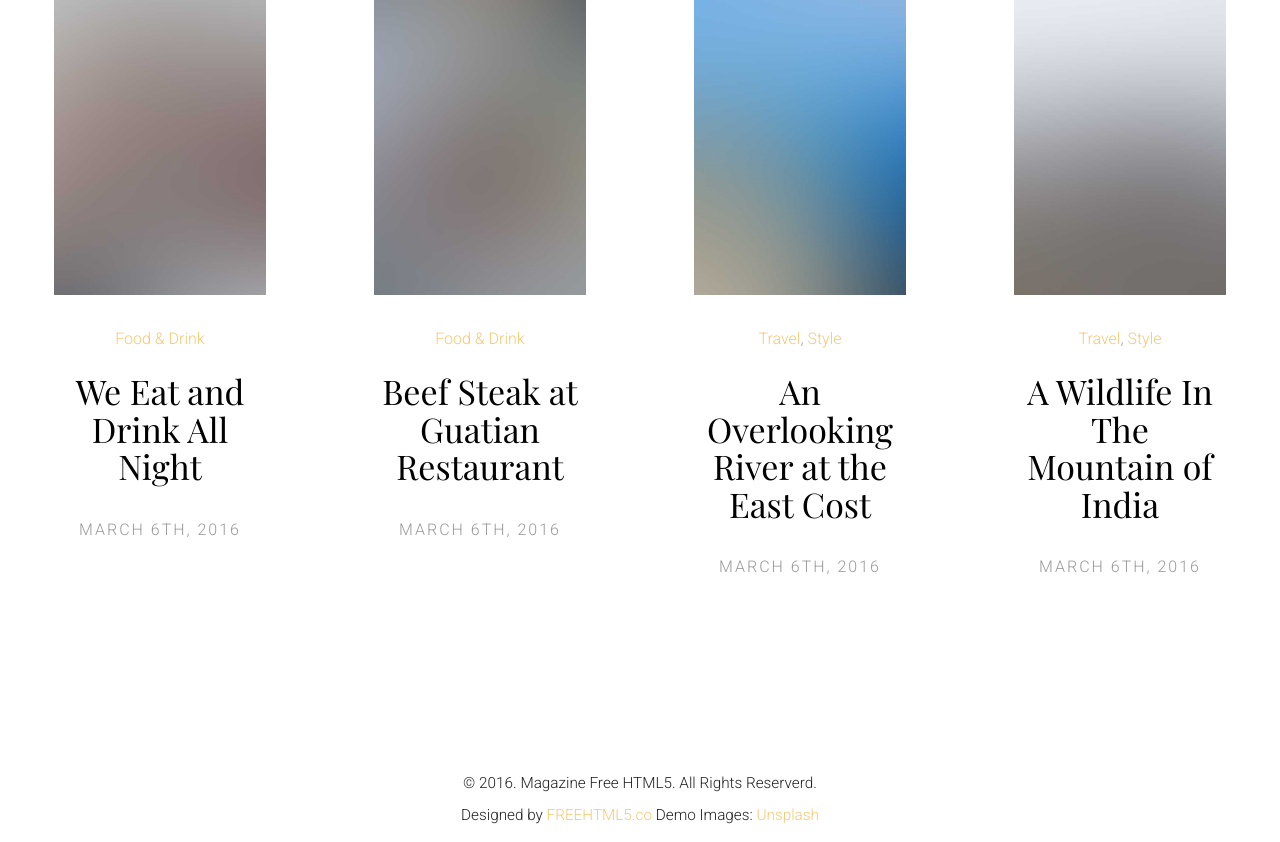
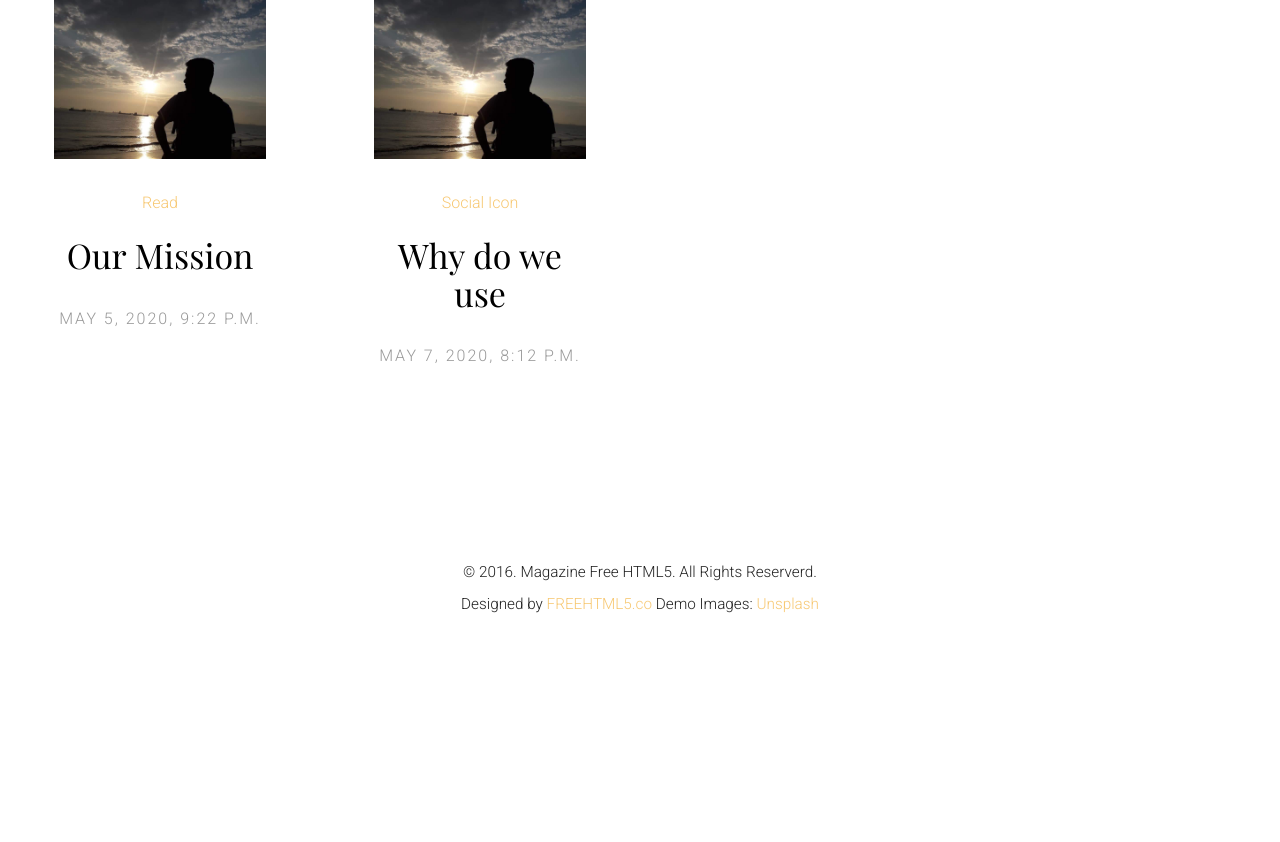
Before and after one commit to JA-SUJON/DjangoBlog, a Django app: page / in a window 1280 px wide. Shown: the part 178-1020 px from the top of the page. After the commit the page ends 791 px from the top, so only its background shows below. Run offline with Django 3.2, Linux system fonts and the light colour scheme; data comes from the database, SQL or seed files in the repository; both versions use the stored data as it was after the commit; some libraries are stand-ins or nearby versions; some web fonts are replaced.

Commit message:
{ All Article Post show in index.html }

```diff
--- a/blogApp/views.py
+++ b/blogApp/views.py
@@ -1,9 +1,11 @@
 from django.shortcuts import render,HttpResponse
+from .models import Article
 
 # Create your views here.
 def index(request):
     #return HttpResponse("<h1>Hello World .. </h1>")
-    return render(request,'index.html')
+    allArticle = Article.objects.all()
+    return render(request,'index.html' , {'allArticle':allArticle})
 
 def profile(request):
     return render(request, 'profile.html')
--- a/templates/index.html
+++ b/templates/index.html
@@ -6,39 +6,16 @@
 
 
 	<div class="row fh5co-post-entry">
+	{% for data in allArticle %}
 		<article class="col-lg-3 col-md-3 col-sm-3 col-xs-6 col-xxs-12 animate-box">
 			<figure>
-				<a href="single.html"><img src="{% static 'images/pic_1.jpg' %}" alt="Image" class="img-responsive"></a>
+				<a href="single.html"><img src="{{ data.image.url }}" alt="Image" class="img-responsive"></a>
 			</figure>
-			<span class="fh5co-meta"><a href="single.html">Food &amp; Drink</a></span>
-			<h2 class="fh5co-article-title"><a href="single.html">We Eat and Drink All Night</a></h2>
-			<span class="fh5co-meta fh5co-date">March 6th, 2016</span>
+			<span class="fh5co-meta"><a href="single.html">{{ data.category.name }}</a></span>
+			<h2 class="fh5co-article-title"><a href="single.html">{{ data.title }}</a></h2>
+			<span class="fh5co-meta fh5co-date">{{ data.posted_on }}</span>
 		</article>
-		<article class="col-lg-3 col-md-3 col-sm-3 col-xs-6 col-xxs-12 animate-box">
-			<figure>
-				<a href="single.html"><img src="{% static 'images/pic_2.jpg' %}" alt="Image" class="img-responsive"></a>
-			</figure>
-			<span class="fh5co-meta"><a href="single.html">Food &amp; Drink</a></span>
-			<h2 class="fh5co-article-title"><a href="single.html">Beef Steak at Guatian Restaurant</a></h2>
-			<span class="fh5co-meta fh5co-date">March 6th, 2016</span>
-		</article>
-		<div class="clearfix visible-xs-block"></div>
-		<article class="col-lg-3 col-md-3 col-sm-3 col-xs-6 col-xxs-12 animate-box">
-			<figure>
-				<a href="single.html"><img src="{% static 'images/pic_3.jpg' %}" alt="Image" class="img-responsive"></a>
-			</figure>
-			<span class="fh5co-meta"><a href="single.html">Travel</a>, <a href="single.html">Style</a></span>
-			<h2 class="fh5co-article-title"><a href="single.html">An Overlooking River at the East Cost</a></h2>
-			<span class="fh5co-meta fh5co-date">March 6th, 2016</span>
-		</article>
-		<article class="col-lg-3 col-md-3 col-sm-3 col-xs-6 col-xxs-12 animate-box">
-			<figure>
-				<a href="single.html"><img src="{% static 'images/pic_4.jpg' %}" alt="Image" class="img-responsive"></a>
-			</figure>
-			<span class="fh5co-meta"><a href="single.html">Travel</a>, <a href="single.html">Style</a></span>
-			<h2 class="fh5co-article-title"><a href="single.html">A Wildlife In The Mountain of India</a></h2>
-			<span class="fh5co-meta fh5co-date">March 6th, 2016</span>
-		</article>
+	{% endfor %}
 	</div>
 {% endblock  %}
 {% block js %}{% endblock %}
```
Also changed, not shown: db.sqlite3.
